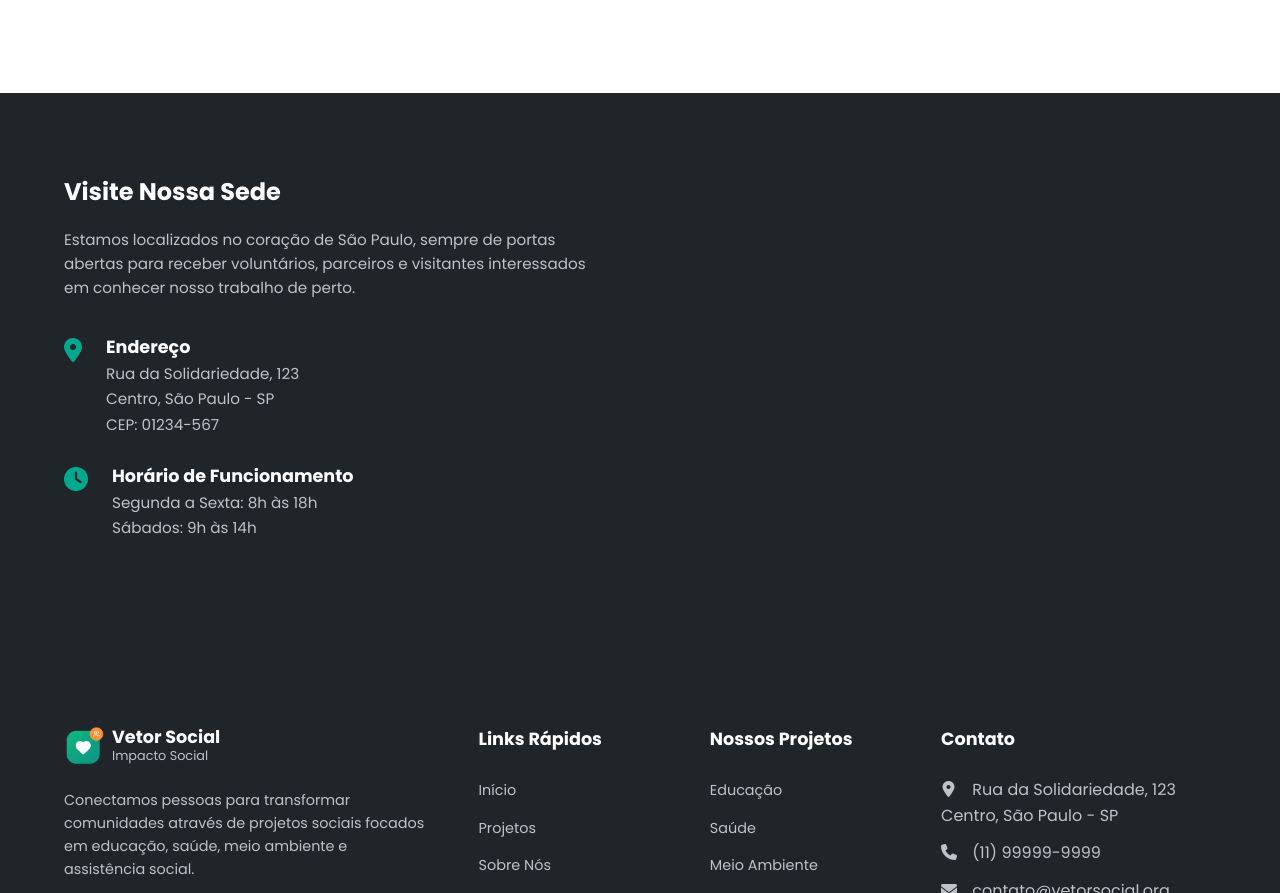
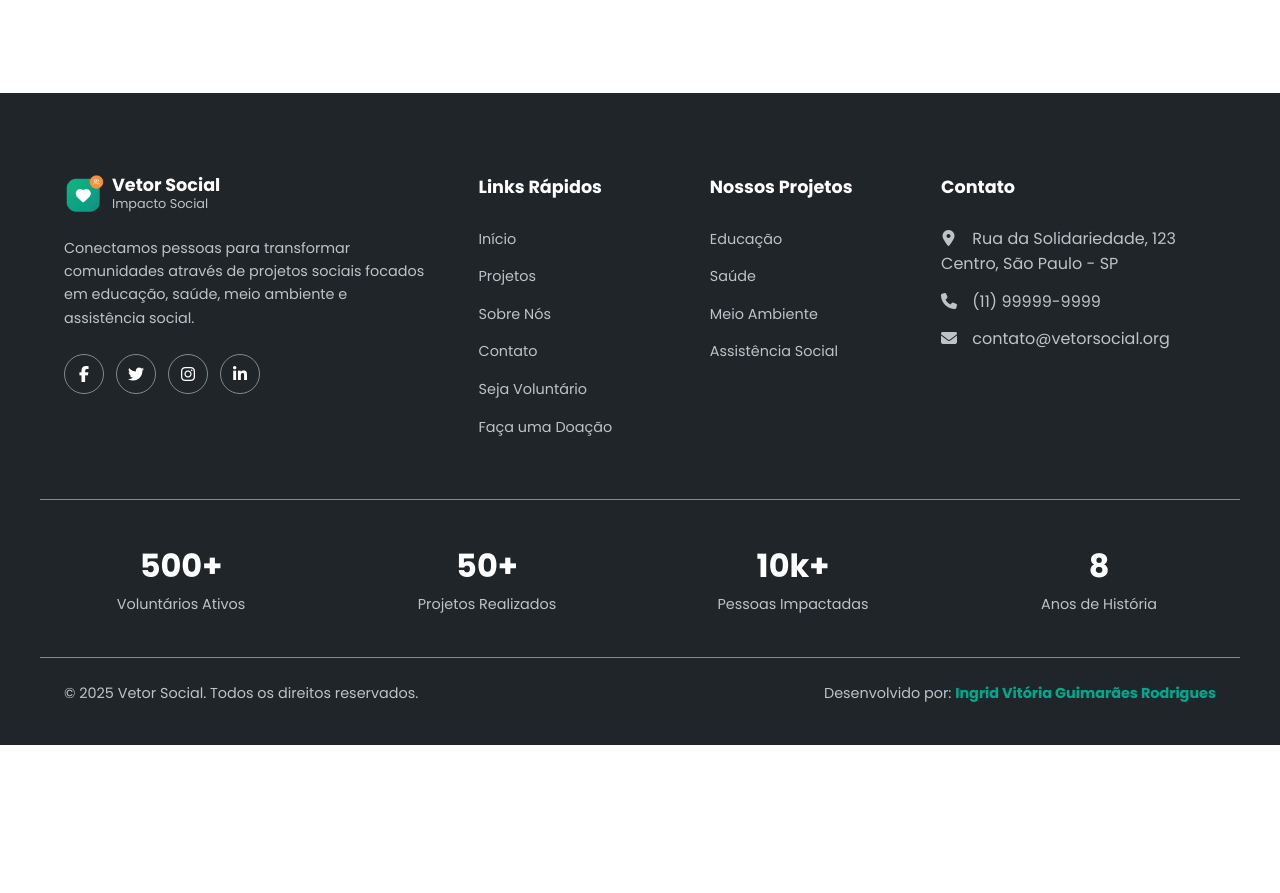
Before and after one commit to IngridVih/ong-vetor-social-pro, a plain HTML site: page sobre.html in a window 1280 px wide. Shown: the part 4280-5173 px from the top of the page. After the commit the page ends 5025 px from the top, so only its background shows below. Drawn offline with Linux system fonts and the light colour scheme; a script that the page names is missing.

Commit message:
fix(html): Ajuste na página sobre

```diff
--- a/sobre.html
+++ b/sobre.html
@@ -280,30 +280,6 @@
             </div>
         </section>
 
-        <section class="contact-section">
-            <div class="container contact-grid">
-                <div class="contact-info">
-                    <h2>Visite Nossa Sede</h2>
-                    <p>Estamos localizados no coração de São Paulo, sempre de portas abertas para receber voluntários,
-                        parceiros e visitantes interessados em conhecer nosso trabalho de perto.</p>
-                    <div class="info-block">
-                        <i class="fa-solid fa-location-dot"></i>
-                        <div>
-                            <strong>Endereço</strong>
-                            <span>Rua da Solidariedade, 123<br>Centro, São Paulo - SP<br>CEP: 01234-567</span>
-                        </div>
-                    </div>
-                    <div class="info-block">
-                        <i class="fa-solid fa-clock"></i>
-                        <div>
-                            <strong>Horário de Funcionamento</strong>
-                            <span>Segunda a Sexta: 8h às 18h<br>Sábados: 9h às 14h</span>
-                        </div>
-                    </div>
-                </div>
-            </div>
-        </section>
-
     </main>
 
     <footer class="footer">
```
